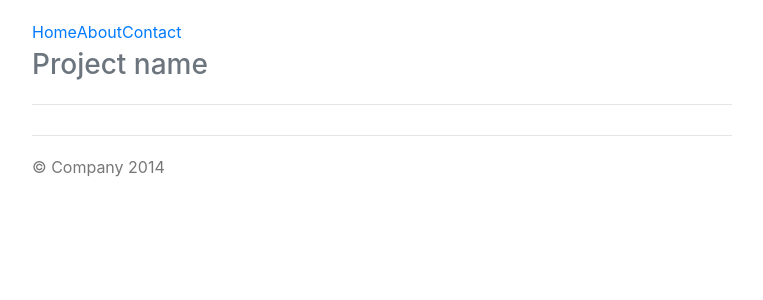
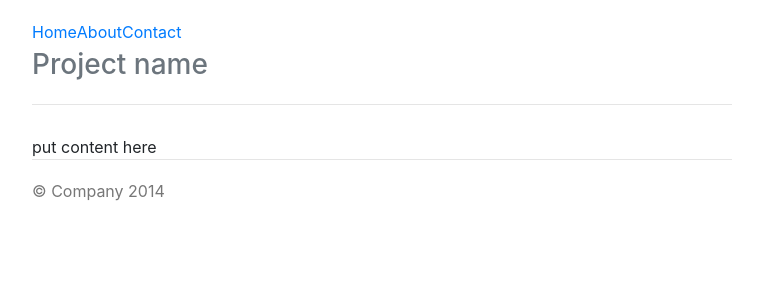
Before and after one commit to IbraDirir/Registeration-App, a Django app: template first_app/templates/bootstrap/bootstrap_index.html in a window 1280 px wide. Shown: the top 300 px of the page, without its empty margins (258-1021 px from the left). Run offline with Django 3.2, Linux system fonts and the light colour scheme; the template is opened without the code that fills it, so the values that code supplies are empty; some libraries are stand-ins or nearby versions.

Commit message:
put content

```diff
--- a/first_app/templates/bootstrap/bootstrap_index.html
+++ b/first_app/templates/bootstrap/bootstrap_index.html
@@ -39,10 +39,9 @@
         </nav>
         <h3 class="text-muted">Project name</h3>
       </div>
-
-
-
-
+{% block content %}
+      put content here
+{% endblock %}
       <footer class="footer">
         <p>&copy; Company 2014</p>
       </footer>
```
